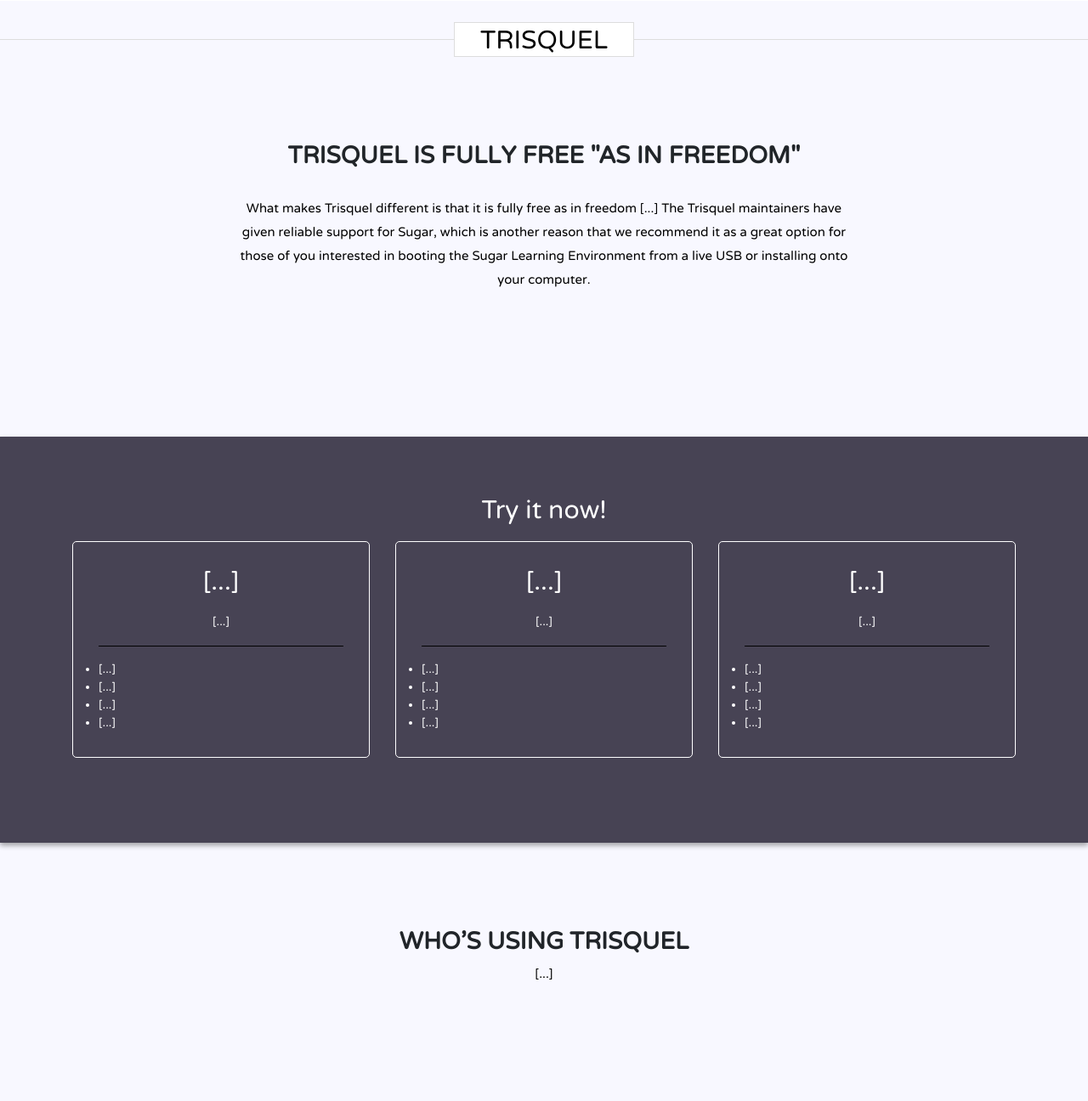
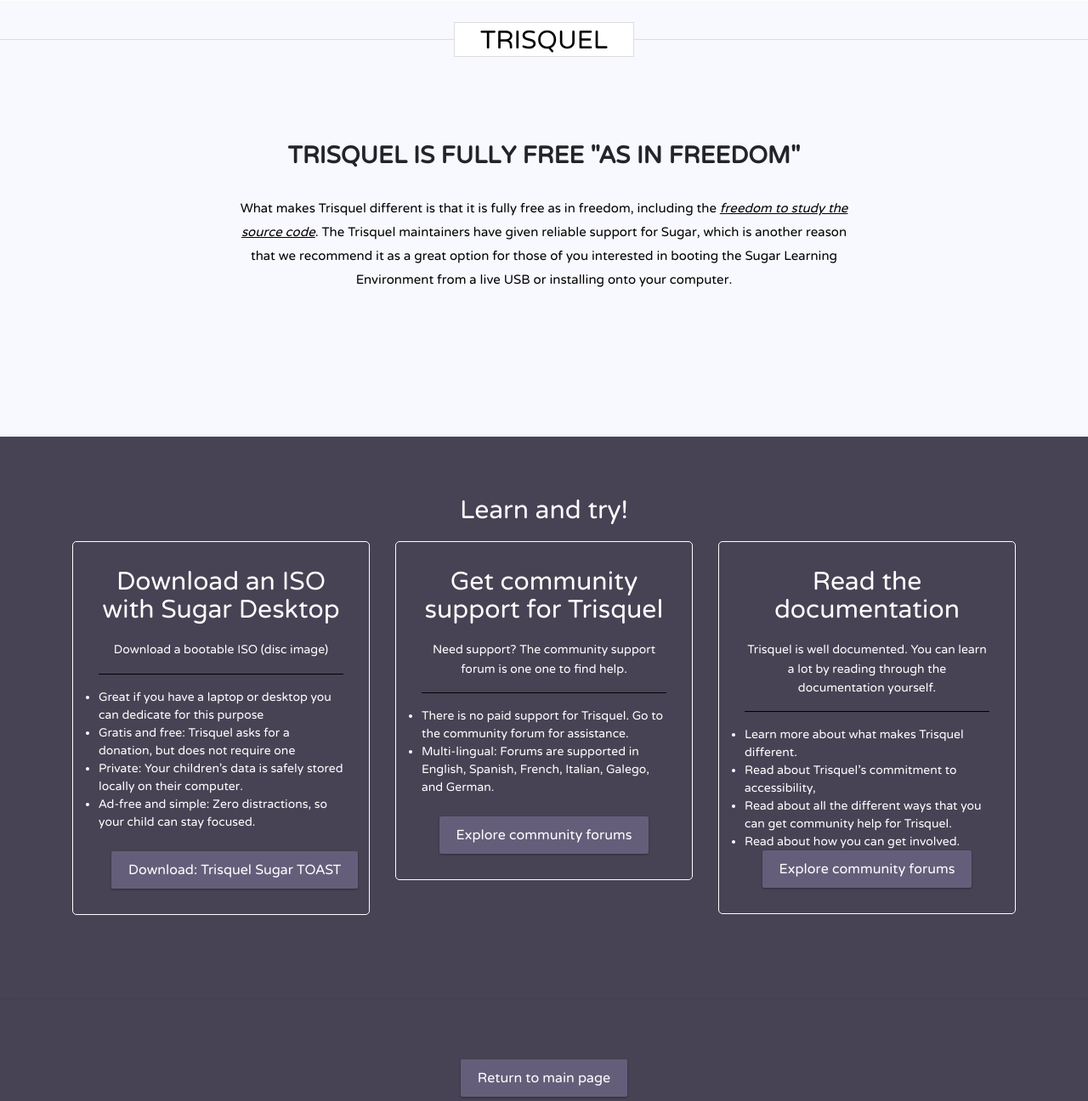
Before and after one commit to sugarlabs/www, a Jekyll site: the page built from trisquel.html, in a window 1280 px wide and 1400 px high, cut to the strip 104-1400 px from the top of the window. Shown: the whole strip at 85% size. Built offline with Jekyll 4.4.1, drawn with Linux system fonts in a browser that asks for light colours; some web fonts are replaced; some of the changed text lies outside the part shown.

Commit message:
Add some placeholder content

```diff
--- a/trisquel.html
+++ b/trisquel.html
@@ -1,6 +1,6 @@
 ---
 layout: default
-title: Donate - Sugar Labs
+title: Trisquel - Sugar Labs
 permalink: /trisquel/index.html
 ---
 
@@ -18,7 +18,7 @@
                     <div class="col-md-8 col-md-push-2" >
                         <div class="section-title text-center">
                           <h2>Trisquel is fully free "as in freedom"</h2><br>
-                            <p class="customParagraphStyle">What makes Trisquel different is that it is fully free as in freedom [...] The Trisquel maintainers have given reliable support for Sugar, which is another reason that we recommend it as a great option for those of you interested in booting the Sugar Learning Environment from a live USB or installing onto your computer.</p>
+                            <p class="customParagraphStyle">What makes Trisquel different is that it is fully free as in freedom, including the <u><em>freedom to study the source code</em></u>. The Trisquel maintainers have given reliable support for Sugar, which is another reason that we recommend it as a great option for those of you interested in booting the Sugar Learning Environment from a live USB or installing onto your computer.</p>
                         </div>
                     </div>
                 </div>
@@ -34,46 +34,54 @@
             <div class="col-md-12" >
                 <div class="row">
                     <div class="col-md-12">
-                        <h2>Try it now!</h2>
+                        <h2>Learn and try!</h2>
                     </div>
                 </div>
                 <div class="row">
                     <div class="col-md-4">
                         <div class="border-box boxDownload3">
-                            <h2 >[...]</h2>
-                            <p>[...]</p>
+                            <h2 >Download an ISO with Sugar Desktop</h2>
+                            <p>Download a bootable ISO (disc image)</p>
                             <hr>
                             <ul class="leftAlign listDiscStyle">
-                                <li class="listFont customFontSize2" >[...]</li>
-                                <li class="listFont customFontSize2" >[...]</li>
-                                <li class="listFont customFontSize2" >[...]</li>
-                                <li class="listFont customFontSize2" >[...]</li>
+                                <li class="listFont customFontSize2" >Great if you have a laptop or desktop you can dedicate for this purpose</li>
+                                <li class="listFont customFontSize2" >Gratis and free: Trisquel asks for a donation, but does not require one</li>
+                                <li class="listFont customFontSize2" >Private: Your children's data is safely stored locally on their computer.</li>
+                                <li class="listFont customFontSize2" >Ad-free and simple: Zero distractions, so your child can stay focused.</li>
+				<br>
+				<div class="col-md-12 text-center">
+				  <a href="https://trisquel.info/en/download"><button type="button" class="btn bt-raised btn-custom bt">Download: Trisquel Sugar TOAST</button></a>
+				</div>
                             </ul>
                         </div>
                     </div>
                     <div class="col-md-4">
                         <div class="border-box boxDownload3">
-                            <h2 >[...]</h2>
-                            <p>[...]</p>
+                            <h2 >Get community support for Trisquel</h2>
+                            <p>Need support? The community support forum is one one to find help.</p>
                             <hr>
                             <ul class="leftAlign listDiscStyle">
-                                <li class="listFont customFontSize2">[...]</li>
-                                <li class="listFont customFontSize2">[...]</li>
-                                <li class="listFont customFontSize2">[...]</li>
-                                <li class="listFont customFontSize2">[...]</li>
+                                <li class="listFont customFontSize2">There is no paid support for Trisquel. Go to the community forum for assistance.</li>
+                                <li class="listFont customFontSize2">Multi-lingual: Forums are supported in English, Spanish, French, Italian, Galego, and German.</li>
+				<br>
+				<div class="col-md-12 text-center">
+				  <a href="https://trisquel.info/en/forum"><button type="button" class="btn bt-raised btn-custom bt">Explore community forums</button></a>
+				</div>
                             </ul>
                         </div>
                     </div>
                     <div class="col-md-4">
                         <div class="border-box boxDownload3">
-                            <h2 >[...]</h2>
-                            <p>[...]</p>
+                            <h2 >Read the documentation</h2>
+                            <p>Trisquel is well documented. You can learn a lot by reading through the documentation yourself.</p>
                             <hr>
                             <ul class="leftAlign listDiscStyle">
-                                <li class="listFont customFontSize2">[...]</li>
-                                <li class="listFont customFontSize2">[...]</li>
-                                <li class="listFont customFontSize2">[...]</li>
-                                <li class="listFont customFontSize2">[...]</li>
+                                <li class="listFont customFontSize2">Learn more about what makes Trisquel different.</li>
+                                <li class="listFont customFontSize2">Read about Trisquel's commitment to accessibility,</li>
+                                <li class="listFont customFontSize2">Read about all the different ways that you can get community help for Trisquel.</li>
+                                <li class="listFont customFontSize2">Read about how you can get involved.</li>
+				<div class="col-md-12 text-center">
+				  <a href="https://trisquel.info/en/forum"><button type="button" class="btn bt-raised btn-custom bt">Explore community forums</button></a>
                             </ul>
                         </div>
                     </div>
@@ -83,7 +91,9 @@
     </div>
 </section>
 
-<!-- "Projects" section -->
+<!-- "Faces of Trisquel" section -->
+
+<!-- TODO! add Devin's picture from Free Computer Labs
 <section id="testimonial">
     <div class="container">
         <div class="row">
@@ -92,16 +102,17 @@
                     <div class="col-md-8 col-md-push-2" >
                         <div class="section-title text-center">
                             <h2>Who's using Trisquel</h2>
-                            <p class="customParagraphStyle">[...]</p>  <!-- Maybe add Devin's picture from Free Computer Labs -->
+                            <p class="customParagraphStyle">[...]</p>
                         </div>
                     </div>
                 </div>
             </div>
         </div>
     </div>
-</section>
+</section>-->
 
-<!-- "Roadmap" section -->
+<!-- "What we've heard" section -->
+<!-- TODO!
 <section id="testimonial">
     <div class="container">
         <div class="row">
```
